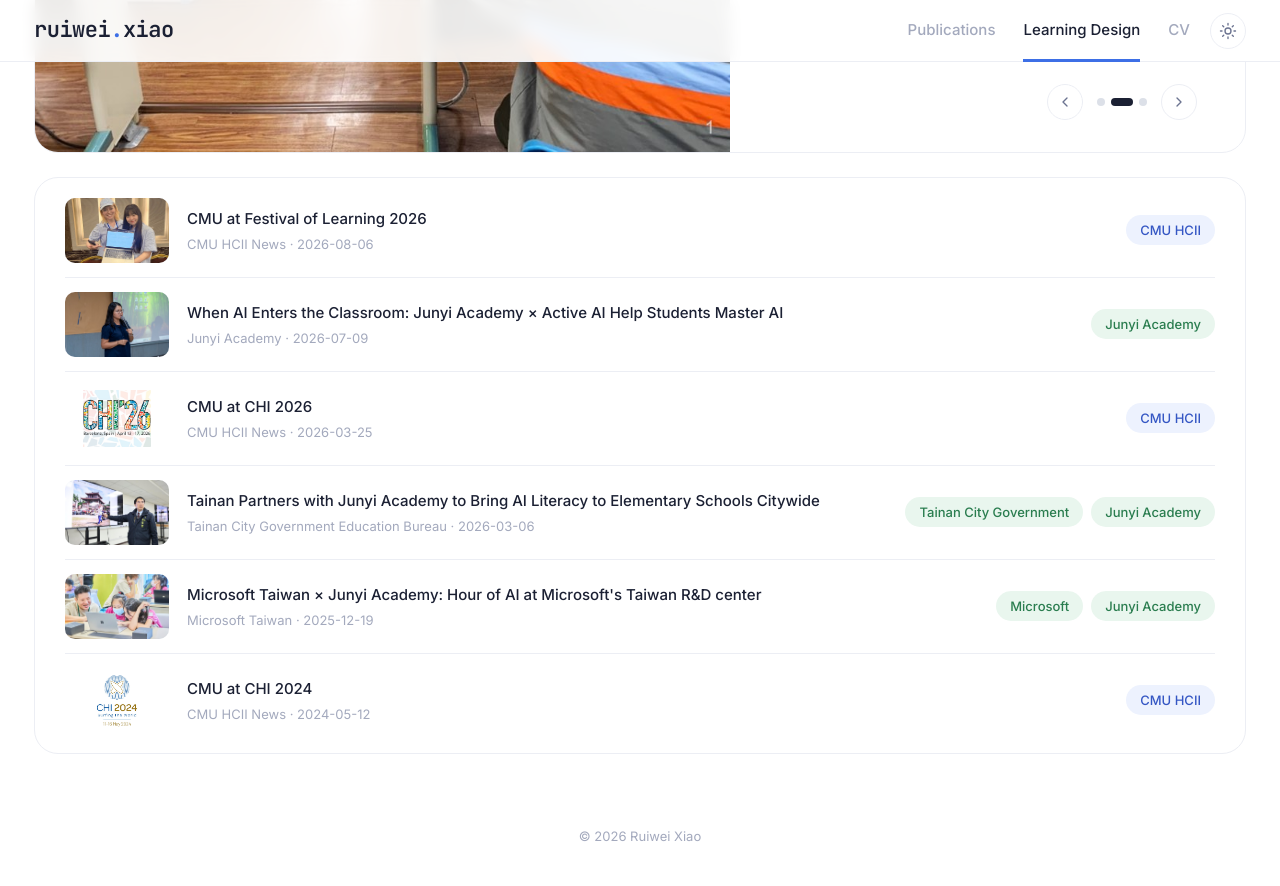
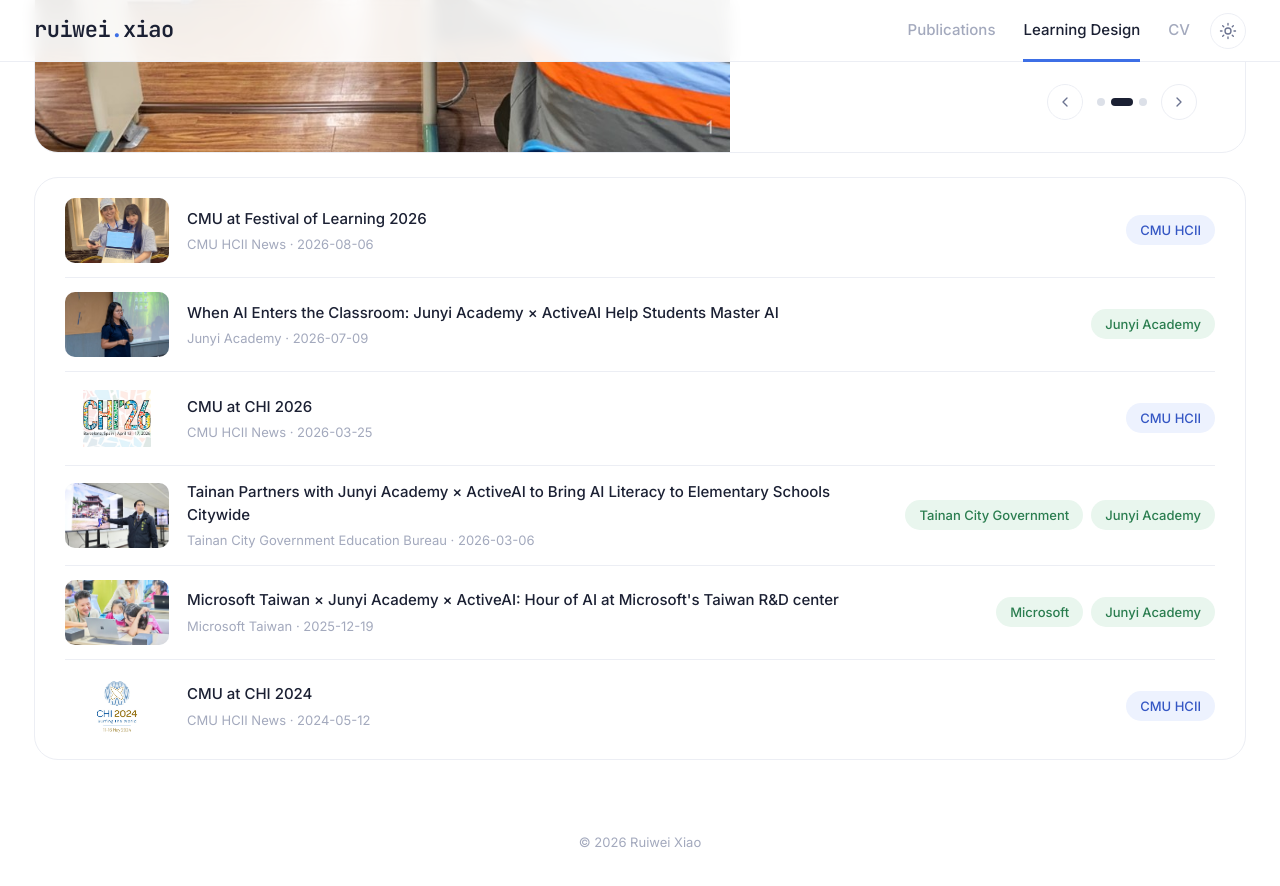
Before and after one commit to ruiwei-xiao/ruiwei-xiao.github.io, a Jekyll site: the page built from index.html, in a window 1280 px wide and 900 px high, scrolled down 5250 px. Shown: the top 886 px of the window. Built offline with Jekyll 4.4.1, drawn with Linux system fonts in a browser that asks for light colours.

Commit message:
Name ActiveAI in press titles
Co-Authored-By: Claude Opus 5.5 <noreply@anthropic.com>

```diff
--- a/_data/practice.yml
+++ b/_data/practice.yml
@@ -159,7 +159,7 @@ press:
     impact: "ALIT4ALL at AIED 2026"
     image: /assets/img/press/hcii-fol-2026.jpg
   - date: 2026-07-09
-    title_en: "When AI Enters the Classroom: Junyi Academy × Active AI Help Students Master AI"
+    title_en: "When AI Enters the Classroom: Junyi Academy × ActiveAI Help Students Master AI"
     title: "當 AI 走進教室——均一平台 × Active AI 攜手景美女中、中崙高中國中部，陪孩子學會駕馭 AI"
     outlet: Junyi Academy
     section: practice
@@ -179,7 +179,7 @@ press:
     image: /assets/img/press/hcii-chi-2026.jpg
     image_fit: contain
   - date: 2026-03-06
-    title_en: "Tainan Partners with Junyi Academy to Bring AI Literacy to Elementary Schools Citywide"
+    title_en: "Tainan Partners with Junyi Academy × ActiveAI to Bring AI Literacy to Elementary Schools Citywide"
     title: "響應國家 AI 戰略！臺南攜手均一以行動力回應賴總統「AI 人才建設」願景"
     outlet: Tainan City Government Education Bureau
     section: practice
@@ -189,7 +189,7 @@ press:
     impact: "3,000 students · 150+ schools"
     image: /assets/img/press/tainan.jpg
   - date: 2025-12-19
-    title: "Microsoft Taiwan × Junyi Academy: Hour of AI at Microsoft's Taiwan R&D center"
+    title: "Microsoft Taiwan × Junyi Academy × ActiveAI: Hour of AI at Microsoft's Taiwan R&D center"
     outlet: Microsoft Taiwan
     section: practice
     partners: [Microsoft, Junyi Academy]
```
